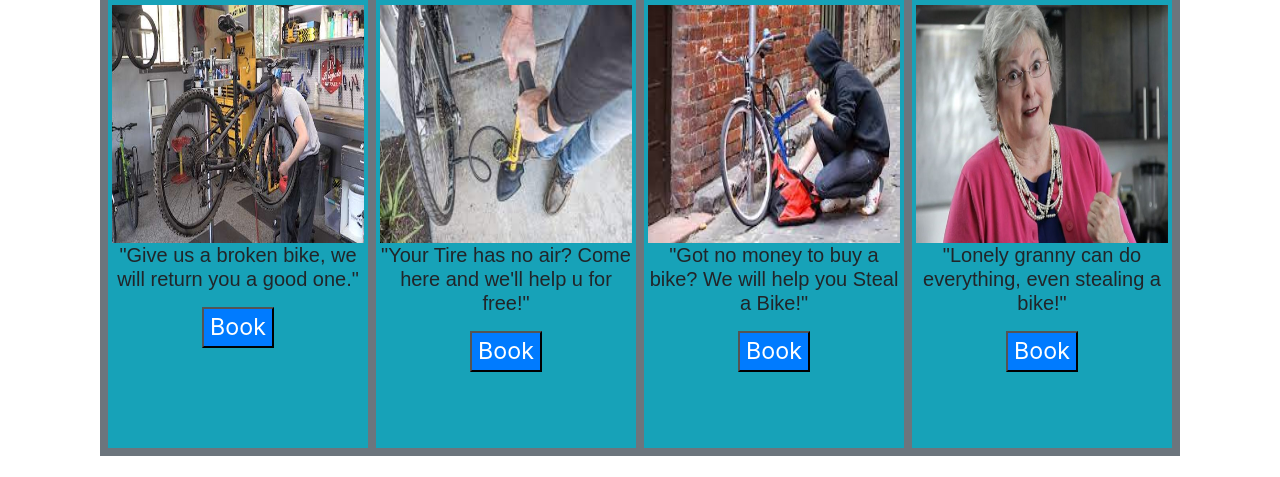
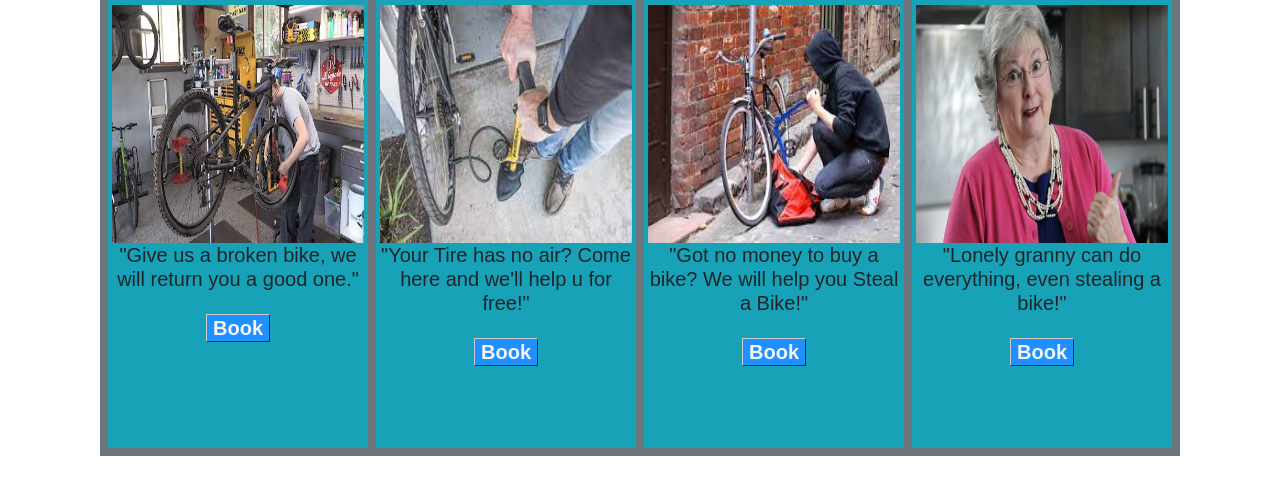
Before and after one commit to JohnWick08/SEG3125_Lab05_Group5, a plain HTML site: page index.html in a window 1280 px wide. Shown: the part 290-767 px from the top of the page. Drawn offline with nearby package versions, Linux system fonts and the light colour scheme.

Commit message:
update link for booking btn

```diff
--- a/index.html
+++ b/index.html
@@ -48,26 +48,26 @@
                 <div class="p-1 m-1 bg-info w-25 text-center">
                     <p class="h4">Bike Repairing</p>
                     <img class="w-100 h-50" src="img/repair.jpg">
-                    <p class="h5 ">"Give us a broken bike, we will return you a good one."         </p>
-                    <button class="bg-primary text-white w-40" style="font-size: 70%" onclick="openInfo(event, 'bookService')">Book</button>
+                    <p class="h5 ">"Give us a broken bike, we will return you a good one."</p>
+                        <a href="#bookService" class="bt">Book</a>
                 </div>
                 <div class="p-1 m-1 bg-info w-25 text-center">
                     <p class="h4">Bike Tire Pumping</p>
                     <img class="w-100 h-50" src="img/pump.jpeg">
                     <p class="h5 ">"Your Tire has no air? Come here and we'll help u for free!"  </p>
-                    <button class="bg-primary text-white w-40" style="font-size: 70%" onclick="openInfo(event, 'bookService')">Book</button>
+                    <a href="#bookService" class="bt">Book</a>
                 </div>
                 <div class="p-1 m-1 bg-info w-25 text-center">
                     <p class="h4">Bike Stealing</p>
                     <img class="w-100 h-50" src="img/steal.jpeg">
                     <p class="h5 ">"Got no money to buy a bike? We will help you Steal a Bike!"    </p>
-                    <button class="bg-primary text-white w-40" style="font-size: 70%" onclick="openInfo(event, 'bookService')">Book</button>
+                    <a href="#bookService" class="bt">Book</a>
                 </div>
                 <div class="p-1 m-1 bg-info w-25 text-center">
                     <p class="h4">Granny Service</p>
                     <img class="w-100 h-50" src="img/granny.jpg">
                     <p class="h5 ">"Lonely granny can do everything, even stealing a bike!"        </p>
-                    <button class="bg-primary text-white w-40" style="font-size: 70%" onclick="openInfo(event, 'bookService')">Book</button>
+                    <a href="#bookService" class="bt">Book</a>
                 </div>
             </div>
         </div>
--- a/styles/style.css
+++ b/styles/style.css
@@ -215,3 +215,15 @@ form
 .icon{
     max-width: 75px;
 }
+
+.bt {
+    font: bold 20px Arial;
+    text-decoration: none;
+    background-color: dodgerblue;
+    color: whitesmoke;
+    padding: 2px 6px 2px 6px;
+    border-top: 1px solid #CCCCCC;
+    border-right: 1px solid #333333;
+    border-bottom: 1px solid #333333;
+    border-left: 1px solid #CCCCCC;
+}
```
